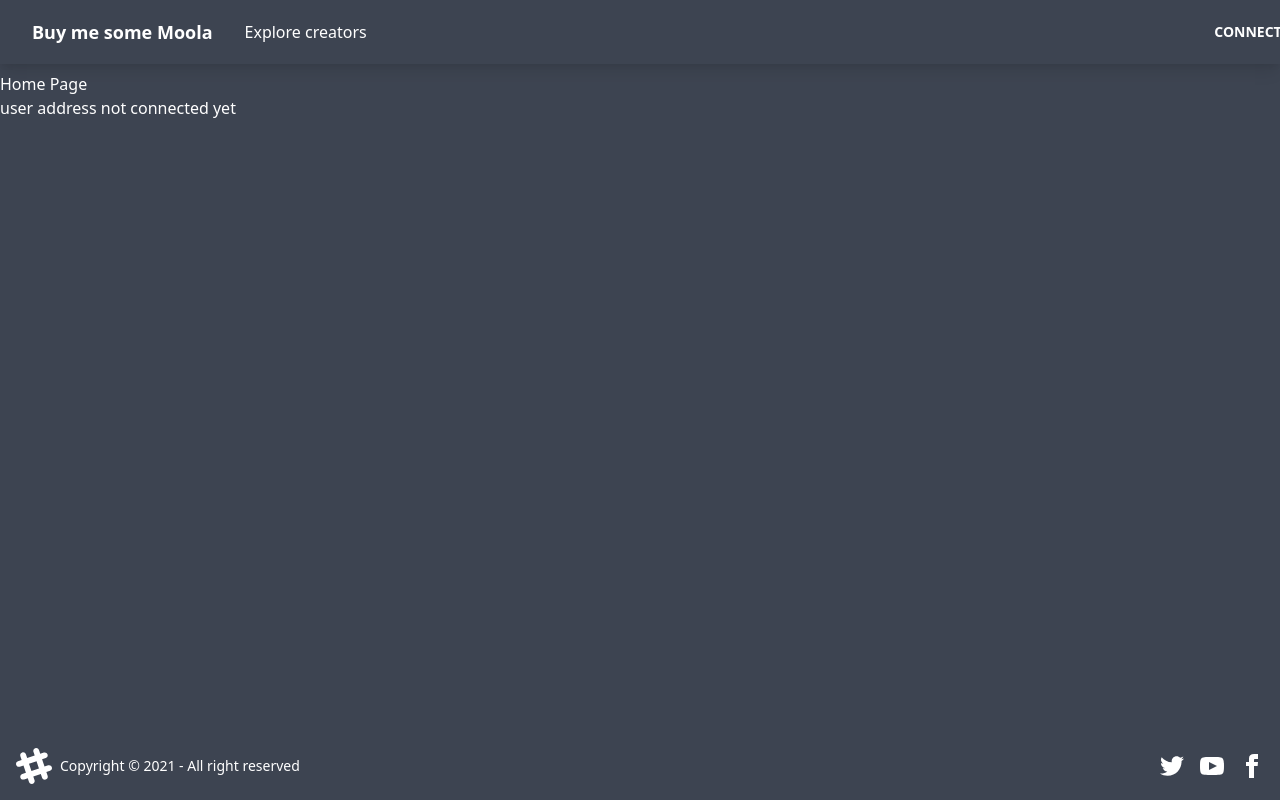
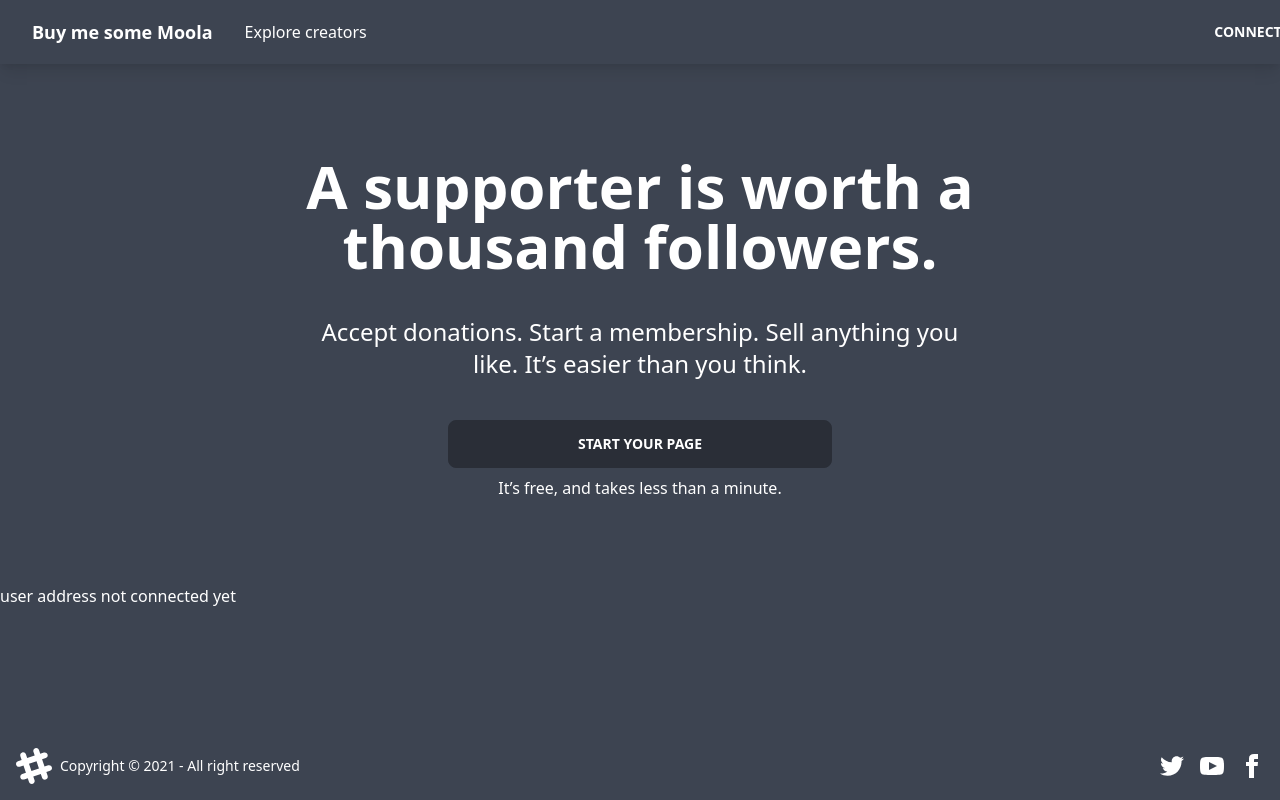
Before and after one commit to hussamkhatib/buymesomemoola, a Next.js app: page / in a window 1280 px wide. Built offline with nearby package versions, Linux system fonts and the light colour scheme.

Commit message:
feat: add hero component to home page

```diff
--- a/pages/index.jsx
+++ b/pages/index.jsx
@@ -1,13 +1,14 @@
 import React from 'react';
 import { useUser } from '../src/stores/user.store';
+import Hero from '../src/components/home/Hero'
 
-export default function Home() {
+export default function HomePage() {
   const address = useUser((state) => state.address);
   const error = useUser((state) => state.error);
 
   return (
     <div>
-      <h1>Home Page</h1>
+      <Hero />
       <p>user address {address || 'not connected yet'}</p>
       {error}
     </div>
--- /dev/null
+++ b/src/components/home/Hero.jsx
@@ -0,0 +1,18 @@
+import React from 'react'
+
+function Hero() {
+    return (
+        <div className='flex flex-col items-center justify-center  h-hero max-w-2xl mx-auto'>
+                <h3 className='text-6xl pb-10 font-bold text-center'>
+                    A supporter is worth a thousand followers.
+                </h3>
+                <p className='text-2xl text-center pb-10'>
+                 Accept donations. Start a membership. Sell anything you like. It’s easier than you think.
+                </p>
+                <button className="btn btn-active w-96 mb-2" type="button">Start your page</button>
+                <p>It’s free, and takes less than a minute.</p>
+        </div>
+    )
+}
+
+export default Hero
--- a/tailwind.config.js
+++ b/tailwind.config.js
@@ -5,6 +5,9 @@ module.exports = {
     extend: {
       gridTemplateRows: {
         layout: 'max-content 1fr max-content',
+      },
+      height: {
+        hero: '32rem',
       },
     },
   },
```
